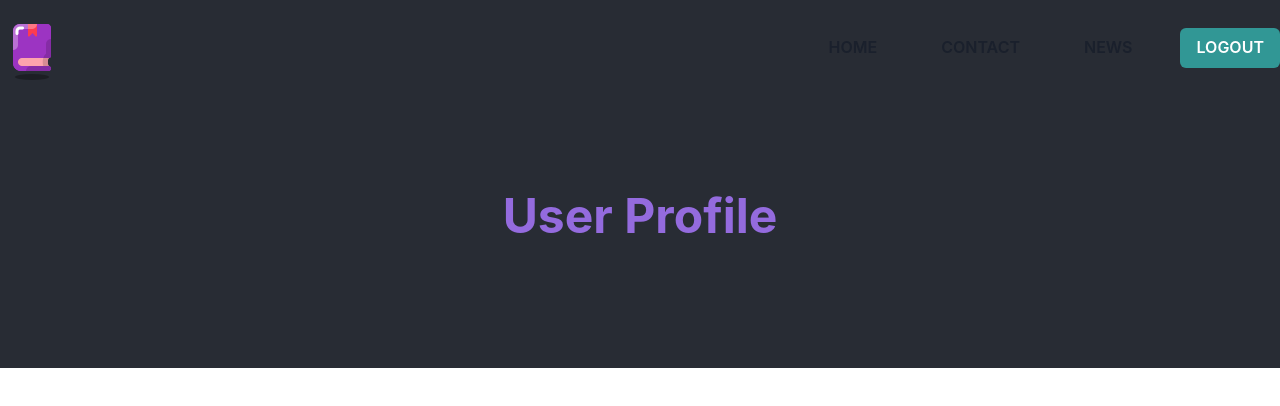
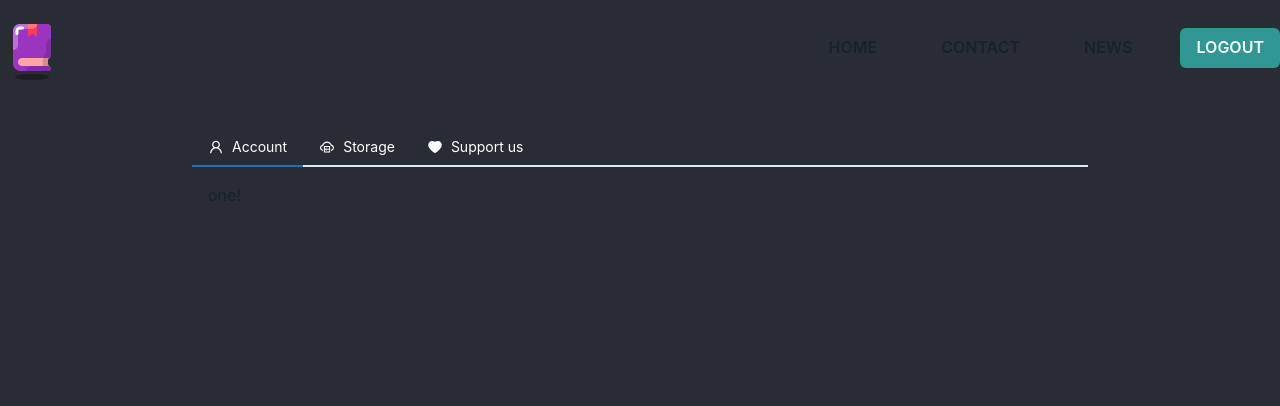
Before and after one commit to Librum-Reader/Librum-Website, a Next.js app: page /profile in a window 1280 px wide. Shown: the top 406 px of the page. Built offline with nearby package versions, Linux system fonts and the light colour scheme; sample sign-in values are in the browser's storage.

Commit message:
Started the User Profile page

```diff
--- a/app/components/ui/LoginButton.jsx
+++ b/app/components/ui/LoginButton.jsx
@@ -167,6 +167,7 @@ const LoginButton = (props) => {
     localStorage.removeItem("token");
     setToken(null);
     removeCookie("token");
+    router.push("/");
   };
 
   // Register modal logic
--- a/app/globals.css
+++ b/app/globals.css
@@ -60,3 +60,7 @@ body {
   width: 450px;
   height: auto;
 }
+
+.tab-icon {
+  padding: 0.5rem;
+}
--- a/app/profile/page.jsx
+++ b/app/profile/page.jsx
@@ -3,7 +3,32 @@
 import { useRouter } from "next/navigation";
 import { useSelector } from "react-redux";
 
-import { Flex, VStack, Heading, Box } from "@chakra-ui/react";
+import {
+  Flex,
+  VStack,
+  Heading,
+  Box,
+  Tabs,
+  TabList,
+  TabPanels,
+  Tab,
+  TabPanel,
+  Text,
+  Card,
+  CardBody,
+  CardHeader,
+  Center,
+  Button,
+  Progress,
+} from "@chakra-ui/react";
+
+import {
+  AiOutlineUser,
+  AiFillSetting,
+  AiFillHeart,
+  AiOutlineCloudServer,
+} from "react-icons/ai";
+
 import { useState, useEffect } from "react";
 
 const UserProfile = () => {
@@ -21,15 +46,104 @@ const UserProfile = () => {
   }, [token]);
 
   return (
-    <Flex background="#282c34" align="center" direction="column">
-      <Box>
-        <Heading size="2xl" color="#946bde" mt={24} mb={24}>
-          User Profile
-        </Heading>
+    <Flex background="#282c34" align="center" direction="column" h="100vh">
+      <Box w="70%" mt="2rem">
+        <Tabs>
+          <TabList>
+            <Tab>
+              <AiOutlineUser color="white" />{" "}
+              <Text fontSize="sm" ml=".5rem" textColor="white">
+                Account
+              </Text>
+            </Tab>
+            <Tab>
+              <AiOutlineCloudServer color="white" />{" "}
+              <Text fontSize="sm" ml=".5rem" textColor="white">
+                Storage
+              </Text>
+            </Tab>
+            <Tab>
+              <AiFillHeart color="white" />{" "}
+              <Text fontSize="sm" ml=".5rem" textColor="white">
+                Support us
+              </Text>
+            </Tab>
+          </TabList>
+
+          <TabPanels>
+            <TabPanel>
+              <p>one!</p>
+            </TabPanel>
+            <TabPanel>
+              <Flex direction="column" gap="1rem">
+                <Flex gap="1rem">
+                  <Card w="30%">
+                    <CardHeader>
+                      <Text fontSize="xs">YOUR TIER</Text>
+                    </CardHeader>
+                    <CardBody>
+                      <Flex direction="column" align="center">
+                        <Text fontSize="xl">BASIC</Text>
+                        <Text fontSize="4xl" fontWeight="700">
+                          0.2GB
+                        </Text>
+                        <Flex padding="5px" gap=".5rem" mt="1rem">
+                          <Button size="sm">Upgrade</Button>
+                          <Button size="sm" variant="outline">
+                            See why we offer multiple tiers
+                          </Button>
+                        </Flex>
+                      </Flex>
+                    </CardBody>
+                  </Card>
+                  <Card w="70%">
+                    <CardHeader>
+                      <Text fontSize="xs">USED STORAGE</Text>
+                    </CardHeader>
+                    <CardBody>
+                      <Flex>
+                        <Flex direction="column" width="100%" align="center">
+                          <Text fontSize="4xl" fontWeight="700">
+                            0.05GB
+                          </Text>
+                          <Text fontSize="sm">Used Storage</Text>
+                        </Flex>
+                        <Flex direction="column" width="100%" align="center">
+                          <Text fontSize="4xl" fontWeight="700">
+                            0.2GB
+                          </Text>
+                          <Text fontSize="sm">Remaining Storage</Text>
+                        </Flex>
+                      </Flex>
+                      <Progress value={10} mt="2rem" height="25px" />
+                    </CardBody>
+                  </Card>
+                </Flex>
+                <Flex gap="1rem">
+                  <Card w="30%">
+                    <CardHeader>
+                      <Text fontSize="xs">YOUR BOOKS</Text>
+                    </CardHeader>
+                    <CardBody>
+                      <Flex direction="column" align="center">
+                        <Text fontSize="4xl" fontWeight="700">
+                          6
+                        </Text>
+                        <Text fontSize="sm">Books in your Library</Text>
+                      </Flex>
+                    </CardBody>
+                  </Card>
+                  {/* Empty flex container to space things out properly */}
+                  <Flex w="70%"></Flex>
+                </Flex>
+              </Flex>
+            </TabPanel>
+            <TabPanel>
+              <p>three!</p>
+            </TabPanel>
+          </TabPanels>
+        </Tabs>
       </Box>
-      <VStack spacing={8} mb={8}>
-        Hello
-      </VStack>
     </Flex>
   );
 };
--- a/package.json
+++ b/package.json
@@ -30,6 +30,7 @@
     "react": "18.2.0",
     "react-cookie": "^4.1.1",
     "react-dom": "18.2.0",
+    "react-icons": "^4.10.1",
     "react-redux": "^8.1.1",
     "react-spinners": "^0.13.8",
     "tailwindcss": "3.3.2",
```
Also changed, not shown: app/components/ui/UserStorage.jsx (added, +7 -0 lines), 1 other file (tests, documents, lock files or other folders).
